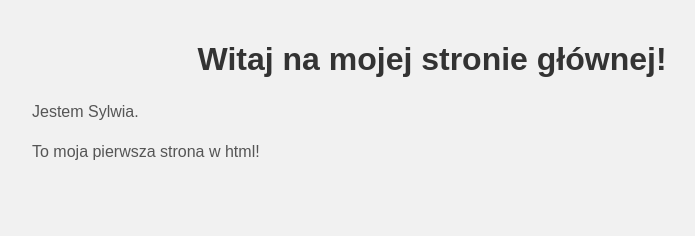
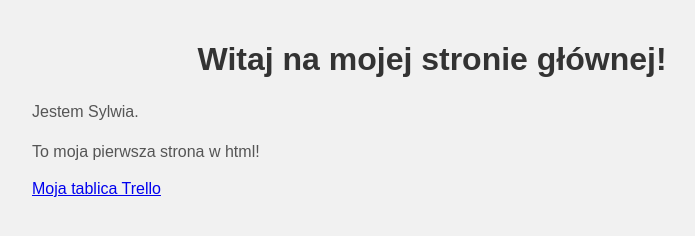
Before and after one commit to Silvia454/silvia454.github.io, a plain HTML site: page index.html in a window 1280 px wide. Shown: the whole page, without its empty margins (208-903 px from the left). Drawn offline with Linux system fonts and the light colour scheme.

Commit message:
index.html

```diff
--- a/index.html
+++ b/index.html
@@ -35,6 +35,7 @@
         <h1>Witaj na mojej stronie głównej!</h1>
         <p>Jestem Sylwia.</p>
         <p>To moja pierwsza strona w html!</p>
+        <a href="https://trello.com/u/sylwiagrobelna/boards">Moja tablica Trello</a>
     </div>
 </body>
 </html>
```
